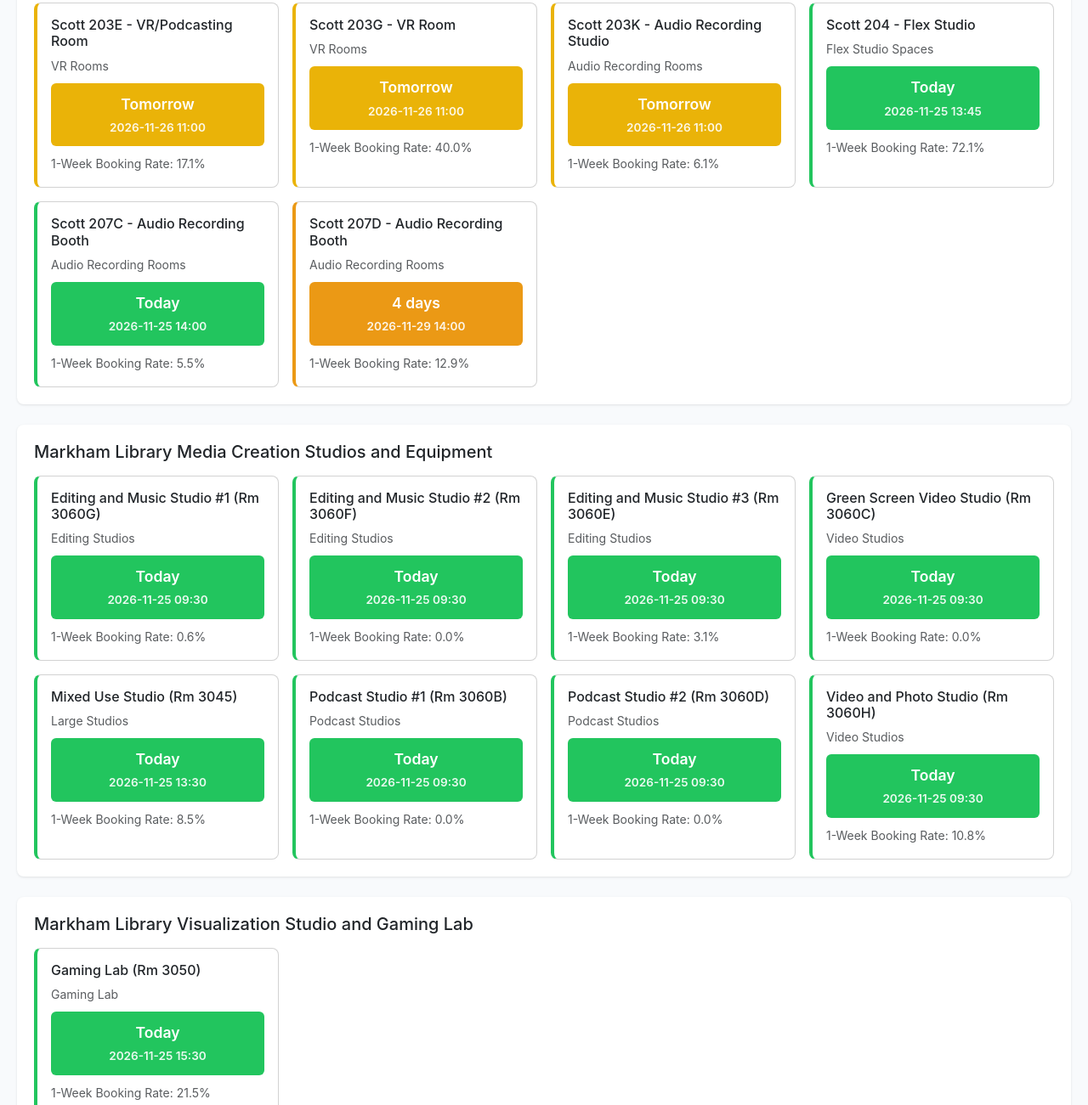
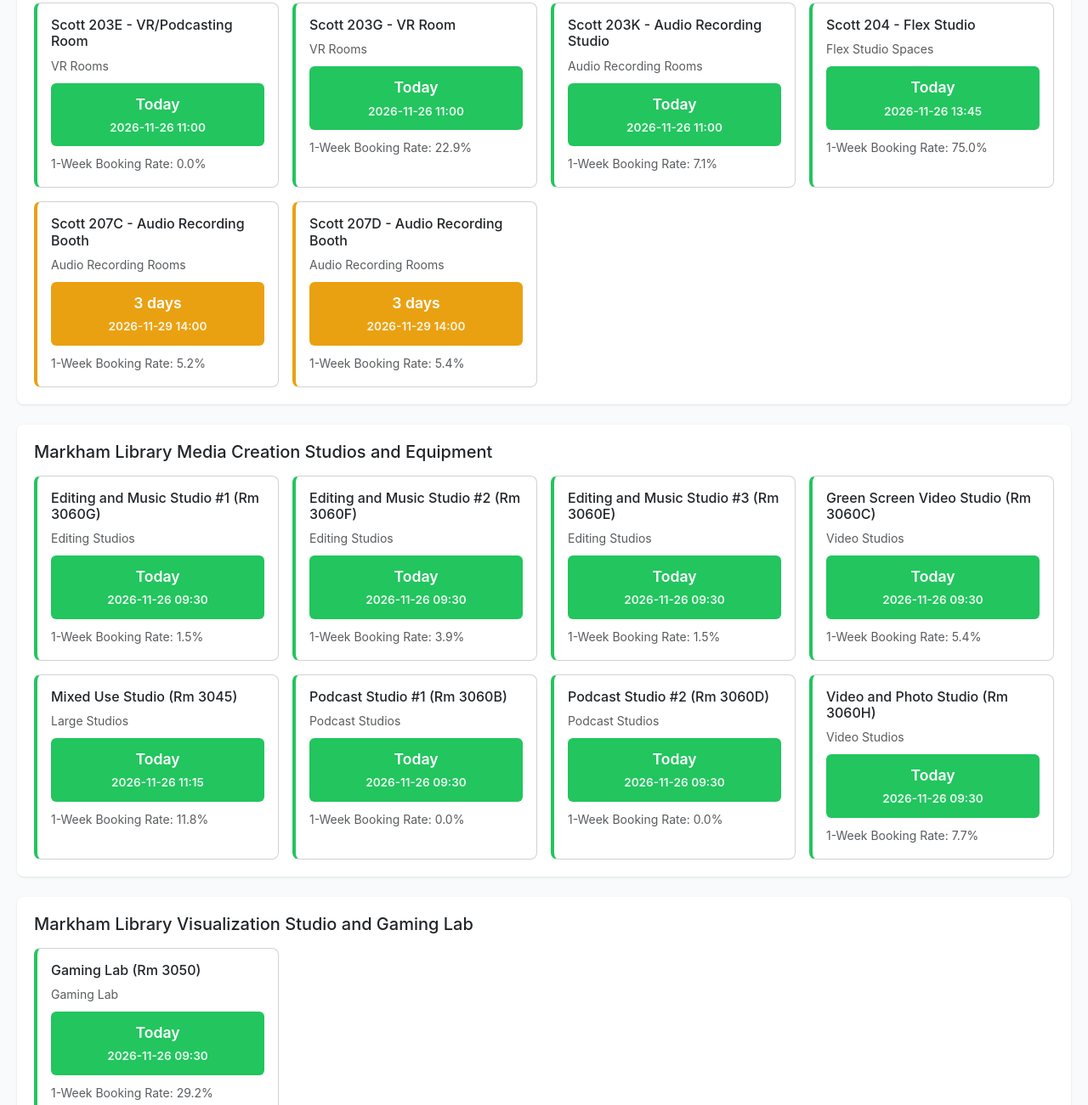
Before and after one commit to kris-joseph/MMCL-LibCal-Future-Booking-Analysis, a plain HTML site: page docs/index.html in a window 1280 px wide. Shown: the part 355-1656 px from the top of the page at 85% size. Drawn offline with nearby package versions, Linux system fonts and the light colour scheme.

Commit message:
Update dashboard: 2026-11-26 21:57:25

```diff
--- a/docs/index.html
+++ b/docs/index.html
@@ -18,7 +18,7 @@
                 </div>
                 <div class="col-auto text-end">
                     <p class="mb-0 text-muted small">Last Updated Before MMCL Opened on</p>
-                    <p class="mb-0 fw-bold">November 25, 2026</p>
+                    <p class="mb-0 fw-bold">November 26, 2026</p>
                 </div>
             </div>
         </header>
@@ -36,48 +36,48 @@
                 <div class="row g-3">
 
                     <div class="col-md-6 col-lg-4 col-xl-3">
-                        <div class="card space-card h-100" style="border-left: 4px solid rgb(234, 179, 8)">
+                        <div class="card space-card h-100" style="border-left: 4px solid rgb(34, 197, 94)">
                             <div class="card-body">
                                 <h4 class="card-title h6">Scott 203E - VR/Podcasting Room</h4>
                                 <p class="card-text text-muted small mb-2">VR Rooms</p>
-                                <div class="availability-badge" style="background-color: rgb(234, 179, 8)">
-                                    <div class="days-until">Tomorrow</div>
+                                <div class="availability-badge" style="background-color: rgb(34, 197, 94)">
+                                    <div class="days-until">Today</div>
                                     <div class="next-date">2026-11-26 11:00</div>
                                 </div>
                                 <div class="mt-2">
-                                    <small class="text-muted">1-Week Booking Rate: 17.1%</small>
+                                    <small class="text-muted">1-Week Booking Rate: 0.0%</small>
                                 </div>
                             </div>
                         </div>
                     </div>
 
                     <div class="col-md-6 col-lg-4 col-xl-3">
-                        <div class="card space-card h-100" style="border-left: 4px solid rgb(234, 179, 8)">
+                        <div class="card space-card h-100" style="border-left: 4px solid rgb(34, 197, 94)">
                             <div class="card-body">
                                 <h4 class="card-title h6">Scott 203G - VR Room</h4>
                                 <p class="card-text text-muted small mb-2">VR Rooms</p>
-                                <div class="availability-badge" style="background-color: rgb(234, 179, 8)">
-                                    <div class="days-until">Tomorrow</div>
+                                <div class="availability-badge" style="background-color: rgb(34, 197, 94)">
+                                    <div class="days-until">Today</div>
                                     <div class="next-date">2026-11-26 11:00</div>
                                 </div>
                                 <div class="mt-2">
-                                    <small class="text-muted">1-Week Booking Rate: 40.0%</small>
+                                    <small class="text-muted">1-Week Booking Rate: 22.9%</small>
                                 </div>
                             </div>
                         </div>
                     </div>
 
                     <div class="col-md-6 col-lg-4 col-xl-3">
-                        <div class="card space-card h-100" style="border-left: 4px solid rgb(234, 179, 8)">
+                        <div class="card space-card h-100" style="border-left: 4px solid rgb(34, 197, 94)">
                             <div class="card-body">
                                 <h4 class="card-title h6">Scott 203K - Audio Recording Studio</h4>
                                 <p class="card-text text-muted small mb-2">Audio Recording Rooms</p>
-                                <div class="availability-badge" style="background-color: rgb(234, 179, 8)">
-                                    <div class="days-until">Tomorrow</div>
+                                <div class="availability-badge" style="background-color: rgb(34, 197, 94)">
+                                    <div class="days-until">Today</div>
                                     <div class="next-date">2026-11-26 11:00</div>
                                 </div>
                                 <div class="mt-2">
-                                    <small class="text-muted">1-Week Booking Rate: 6.1%</small>
+                                    <small class="text-muted">1-Week Booking Rate: 7.1%</small>
                                 </div>
                             </div>
                         </div>
@@ -90,42 +90,42 @@
                                 <p class="card-text text-muted small mb-2">Flex Studio Spaces</p>
                                 <div class="availability-badge" style="background-color: rgb(34, 197, 94)">
                                     <div class="days-until">Today</div>
-                                    <div class="next-date">2026-11-25 13:45</div>
+                                    <div class="next-date">2026-11-26 13:45</div>
                                 </div>
                                 <div class="mt-2">
-                                    <small class="text-muted">1-Week Booking Rate: 72.1%</small>
+                                    <small class="text-muted">1-Week Booking Rate: 75.0%</small>
                                 </div>
                             </div>
                         </div>
                     </div>
 
                     <div class="col-md-6 col-lg-4 col-xl-3">
-                        <div class="card space-card h-100" style="border-left: 4px solid rgb(34, 197, 94)">
+                        <div class="card space-card h-100" style="border-left: 4px solid rgb(234, 161, 17)">
                             <div class="card-body">
                                 <h4 class="card-title h6">Scott 207C - Audio Recording Booth</h4>
                                 <p class="card-text text-muted small mb-2">Audio Recording Rooms</p>
-                                <div class="availability-badge" style="background-color: rgb(34, 197, 94)">
-                                    <div class="days-until">Today</div>
-                                    <div class="next-date">2026-11-25 14:00</div>
+                                <div class="availability-badge" style="background-color: rgb(234, 161, 17)">
+                                    <div class="days-until">3 days</div>
+                                    <div class="next-date">2026-11-29 14:00</div>
                                 </div>
                                 <div class="mt-2">
-                                    <small class="text-muted">1-Week Booking Rate: 5.5%</small>
+                                    <small class="text-muted">1-Week Booking Rate: 5.2%</small>
                                 </div>
                             </div>
                         </div>
                     </div>
 
                     <div class="col-md-6 col-lg-4 col-xl-3">
-                        <div class="card space-card h-100" style="border-left: 4px solid rgb(235, 153, 21)">
+                        <div class="card space-card h-100" style="border-left: 4px solid rgb(234, 161, 17)">
                             <div class="card-body">
                                 <h4 class="card-title h6">Scott 207D - Audio Recording Booth</h4>
                                 <p class="card-text text-muted small mb-2">Audio Recording Rooms</p>
-                                <div class="availability-badge" style="background-color: rgb(235, 153, 21)">
-                                    <div class="days-until">4 days</div>
+                                <div class="availability-badge" style="background-color: rgb(234, 161, 17)">
+                                    <div class="days-until">3 days</div>
                                     <div class="next-date">2026-11-29 14:00</div>
                                 </div>
                                 <div class="mt-2">
-                                    <small class="text-muted">1-Week Booking Rate: 12.9%</small>
+                                    <small class="text-muted">1-Week Booking Rate: 5.4%</small>
                                 </div>
                             </div>
                         </div>
@@ -145,10 +145,10 @@
                                 <p class="card-text text-muted small mb-2">Editing Studios</p>
                                 <div class="availability-badge" style="background-color: rgb(34, 197, 94)">
                                     <div class="days-until">Today</div>
-                                    <div class="next-date">2026-11-25 09:30</div>
+                                    <div class="next-date">2026-11-26 09:30</div>
                                 </div>
                                 <div class="mt-2">
-                                    <small class="text-muted">1-Week Booking Rate: 0.6%</small>
+                                    <small class="text-muted">1-Week Booking Rate: 1.5%</small>
                                 </div>
                             </div>
                         </div>
@@ -161,10 +161,10 @@
                                 <p class="card-text text-muted small mb-2">Editing Studios</p>
                                 <div class="availability-badge" style="background-color: rgb(34, 197, 94)">
                                     <div class="days-until">Today</div>
-                                    <div class="next-date">2026-11-25 09:30</div>
+                                    <div class="next-date">2026-11-26 09:30</div>
                                 </div>
                                 <div class="mt-2">
-                                    <small class="text-muted">1-Week Booking Rate: 0.0%</small>
+                                    <small class="text-muted">1-Week Booking Rate: 3.9%</small>
                                 </div>
                             </div>
                         </div>
@@ -177,10 +177,10 @@
                                 <p class="card-text text-muted small mb-2">Editing Studios</p>
                                 <div class="availability-badge" style="background-color: rgb(34, 197, 94)">
                                     <div class="days-until">Today</div>
-                                    <div class="next-date">2026-11-25 09:30</div>
+                                    <div class="next-date">2026-11-26 09:30</div>
                                 </div>
                                 <div class="mt-2">
-                                    <small class="text-muted">1-Week Booking Rate: 3.1%</small>
+                                    <small class="text-muted">1-Week Booking Rate: 1.5%</small>
                                 </div>
                             </div>
                         </div>
@@ -193,10 +193,10 @@
                                 <p class="card-text text-muted small mb-2">Video Studios</p>
                                 <div class="availability-badge" style="background-color: rgb(34, 197, 94)">
                                     <div class="days-until">Today</div>
-                                    <div class="next-date">2026-11-25 09:30</div>
+                                    <div class="next-date">2026-11-26 09:30</div>
                                 </div>
                                 <div class="mt-2">
-                                    <small class="text-muted">1-Week Booking Rate: 0.0%</small>
+                                    <small class="text-muted">1-Week Booking Rate: 5.4%</small>
                                 </div>
                             </div>
                         </div>
@@ -209,10 +209,10 @@
                                 <p class="card-text text-muted small mb-2">Large Studios</p>
                                 <div class="availability-badge" style="background-color: rgb(34, 197, 94)">
                                     <div class="days-until">Today</div>
-                                    <div class="next-date">2026-11-25 13:30</div>
+                                    <div class="next-date">2026-11-26 11:15</div>
                                 </div>
                                 <div class="mt-2">
-                                    <small class="text-muted">1-Week Booking Rate: 8.5%</small>
+                                    <small class="text-muted">1-Week Booking Rate: 11.8%</small>
                                 </div>
                             </div>
                         </div>
@@ -225,7 +225,7 @@
                                 <p class="card-text text-muted small mb-2">Podcast Studios</p>
                                 <div class="availability-badge" style="background-color: rgb(34, 197, 94)">
                                     <div class="days-until">Today</div>
-                                    <div class="next-date">2026-11-25 09:30</div>
+                                    <div class="next-date">2026-11-26 09:30</div>
                                 </div>
                                 <div class="mt-2">
                                     <small class="text-muted">1-Week Booking Rate: 0.0%</small>
@@ -241,7 +241,7 @@
                                 <p class="card-text text-muted small mb-2">Podcast Studios</p>
                                 <div class="availability-badge" style="background-color: rgb(34, 197, 94)">
                                     <div class="days-until">Today</div>
-                                    <div class="next-date">2026-11-25 09:30</div>
+                                    <div class="next-date">2026-11-26 09:30</div>
                                 </div>
                                 <div class="mt-2">
                                     <small class="text-muted">1-Week Booking Rate: 0.0%</small>
@@ -257,10 +257,10 @@
                                 <p class="card-text text-muted small mb-2">Video Studios</p>
                                 <div class="availability-badge" style="background-color: rgb(34, 197, 94)">
                                     <div class="days-until">Today</div>
-                                    <div class="next-date">2026-11-25 09:30</div>
+                                    <div class="next-date">2026-11-26 09:30</div>
                                 </div>
                                 <div class="mt-2">
-                                    <small class="text-muted">1-Week Booking Rate: 10.8%</small>
+                                    <small class="text-muted">1-Week Booking Rate: 7.7%</small>
                                 </div>
                             </div>
                         </div>
@@ -280,10 +280,10 @@
                                 <p class="card-text text-muted small mb-2">Gaming Lab</p>
                                 <div class="availability-badge" style="background-color: rgb(34, 197, 94)">
                                     <div class="days-until">Today</div>
-                                    <div class="next-date">2026-11-25 15:30</div>
+                                    <div class="next-date">2026-11-26 09:30</div>
                                 </div>
                                 <div class="mt-2">
-                                    <small class="text-muted">1-Week Booking Rate: 21.5%</small>
+                                    <small class="text-muted">1-Week Booking Rate: 29.2%</small>
                                 </div>
                             </div>
                         </div>
```
